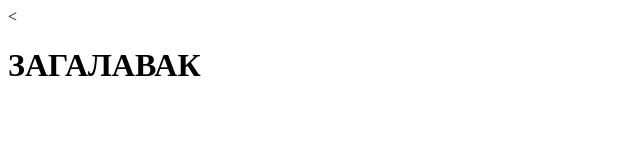
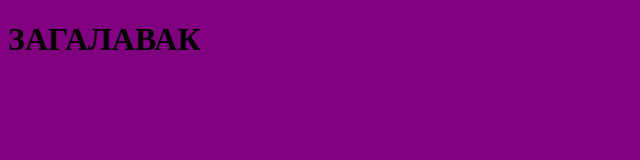
Before and after one commit to Menior/newrepos, a plain HTML site: page index.html in a window 1280 px wide. Shown: the whole page, without its empty margins (0-640 px from the left). Drawn offline with Linux system fonts and the light colour scheme.

Commit message:
исправление боди

```diff
--- a/index.html
+++ b/index.html
@@ -4,7 +4,7 @@
 <meta charset="utf-8">
 <meta name="viewport" content="width=device-width, initial-scale=1.0">
 <meta http-equiv="X-UA-Compatible" content="ie=edge">
-<<title>document</title>
+<title>document</title>
 <link rel="stylesheet" href="style.css">
 </head>
 <body>
--- a/style.css
+++ b/style.css
@@ -1,3 +1,3 @@
-bode {
+body {
   background-color: purple;
 }
```
